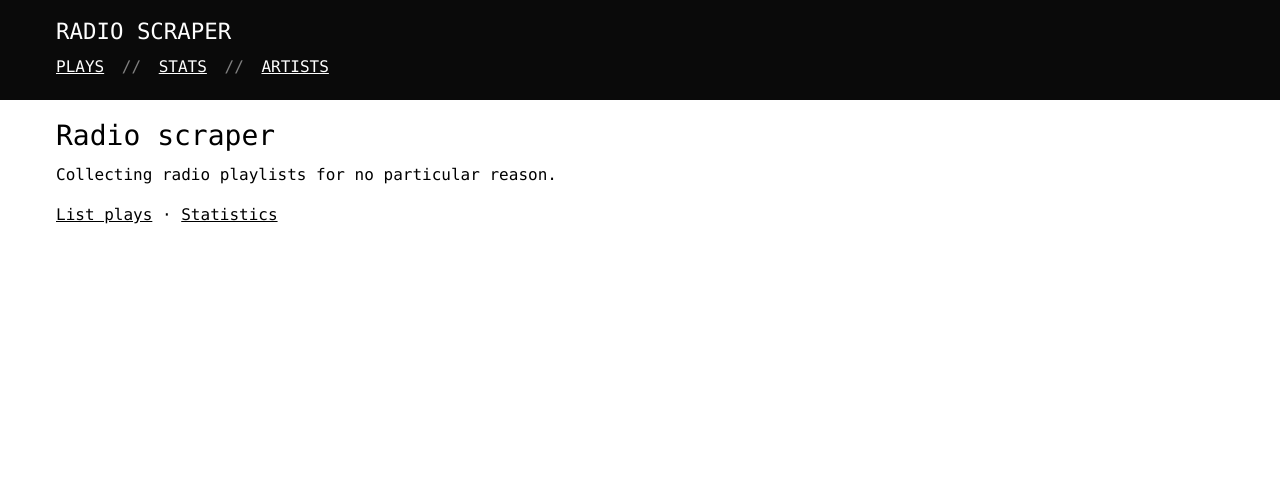
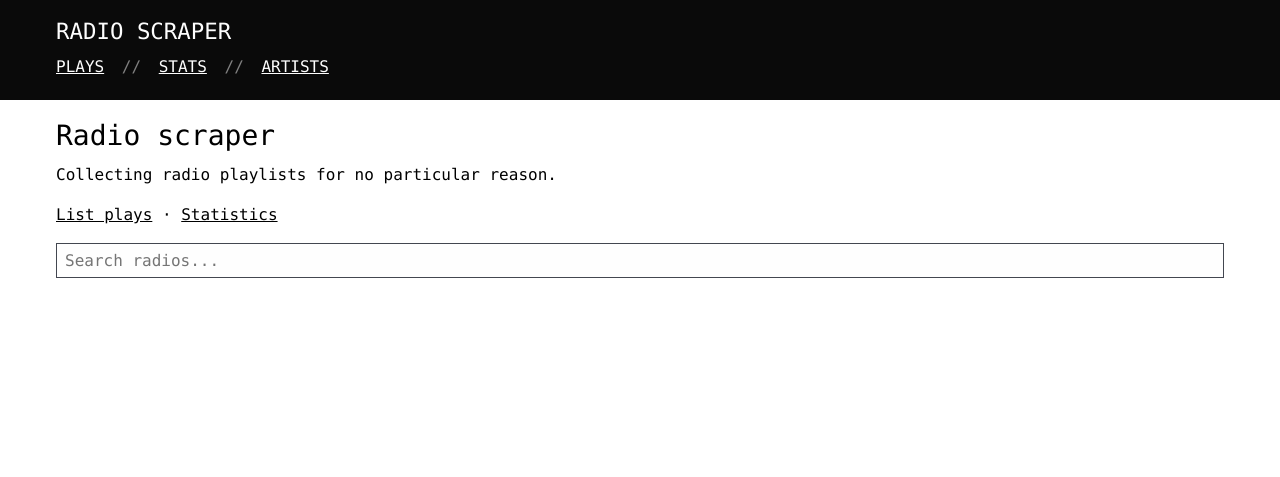
Before and after one commit to ihabunek/radioscraper, a Django app: page / in a window 1280 px wide. Shown: the top 477 px of the page. Run offline with Django 3.2, Linux system fonts and the light colour scheme; data that the repository does not hold is empty; parts of the project's set-up code (start-up, migrations or seed data) failed here and were passed over.

Commit message:
Add radio search

```diff
--- a/ui/dist/styles.css
+++ b/ui/dist/styles.css
@@ -218,6 +218,16 @@ ul.pagination {
       .radio-grid .radio.outage:hover {
         background: repeating-linear-gradient(-45deg, #e6e6e6, #e6e6e6 20px, whitesmoke 20px, whitesmoke 40px); }
 
+#radio-search-input {
+  display: none;
+  width: 100%;
+  background-color: #fefefe;
+  border-radius: 0;
+  border: 1px solid #434750;
+  height: 2.2rem;
+  padding: 0 0.5rem;
+  margin-bottom: 1rem; }
+
 table.table {
   border-collapse: collapse;
   width: 100%;
--- a/ui/styles/app.scss
+++ b/ui/styles/app.scss
@@ -16,6 +16,7 @@ $break-mobile: 640px;
 @import "components/layout";
 @import "components/pagination";
 @import "components/radio_grid";
+@import "components/radio_search";
 @import "components/table";
 
 // Typography
--- a/ui/templates/ui/index.html
+++ b/ui/templates/ui/index.html
@@ -15,7 +15,10 @@
     <a href="{% url 'radio:stats' %}">Statistics</a>
   </p>
 
-  {% include "ui/partial/radios.html" with radios=online_radios %}
+  <div id="radio-search">
+      <input id="radio-search-input" type="text" placeholder="Search radios..." />
+      {% include "ui/partial/radios.html" with radios=online_radios %}
+  </div>
 
   {% if offline_radios %}
     <h2 style="margin-top: 2rem">Offline stations</h2>
@@ -24,4 +27,30 @@
     {% include "ui/partial/radios.html" with radios=offline_radios %}
   {% endif %}
 </div>
+
+<script>
+(function() {
+  const input = document.getElementById("radio-search-input");
+  input.addEventListener("input", filterRadios);
+  input.style.display = "block"; // Hidden by default
+  input.value = "";
+  filterRadios();
+})()
+
+function filterRadios() {
+  const input = document.getElementById("radio-search-input");
+  const search = input.value.trim().toLowerCase();
+
+  const container = document.getElementById("radio-search");
+  const radios = container.getElementsByClassName("radio");
+  for (radio of radios) {
+    radio.style.display = visibility(radio, search);
+  }
+}
+
+function visibility(element, search) {
+  const name = radio.dataset.name.toLowerCase();
+  return name.includes(search) ? "block" : "none";
+}
+</script>
 {% endblock %}
--- a/ui/templates/ui/partial/radios.html
+++ b/ui/templates/ui/partial/radios.html
@@ -1,7 +1,7 @@
 {% load radio %}
 <div class="radio-grid">
   {% for radio in radios %}
-    <a href="{% url 'radio:plays' %}?radio={{ radio.slug }}" class="radio {% if radio.show_outage %}outage{% endif %}">
+    <a href="{% url 'radio:plays' %}?radio={{ radio.slug }}" class="radio {% if radio.show_outage %}outage{% endif %}" data-name="{{ radio.name }}">
       <div>
         <h5>{{ radio.name }}</h5>
         <p class="text-gray">
```
Also changed, not shown: ui/styles/components/_radio_search.scss (added, +10 -0 lines).
